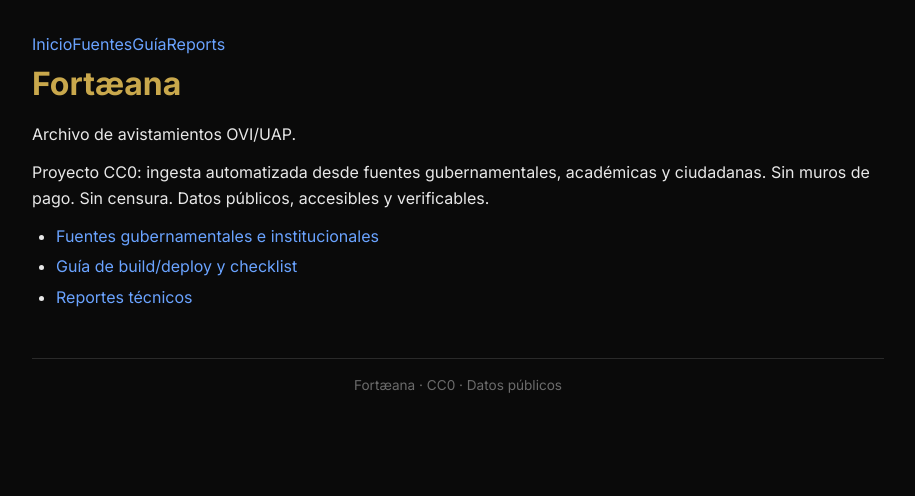
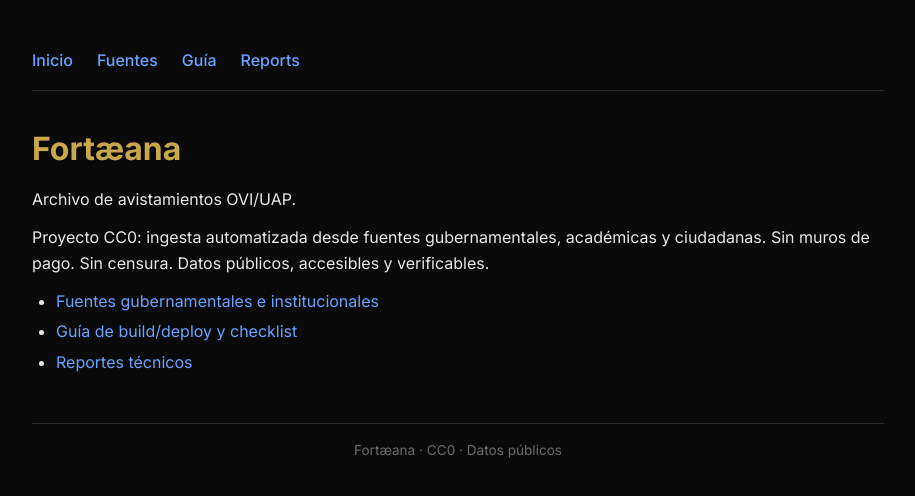
Before and after one commit to fortaena/fortaena, a Next.js app: page / in a window 1280 px wide. Shown: the top 496 px of the page, without its empty margins (182-1097 px from the left). Built offline with nearby package versions, Linux system fonts and the light colour scheme.

Commit message:
feat: real content pages + dark theme CSS; site live

```diff
--- a/app/globals.css
+++ b/app/globals.css
@@ -72,6 +72,15 @@ th { background: var(--card-bg); font-weight: 600; }
   margin: 1.5rem 0;
 }
 
+nav {
+  display: flex;
+  gap: 1.5rem;
+  padding: 1rem 0;
+  border-bottom: 1px solid var(--border);
+  margin-bottom: 2rem;
+}
+nav a { font-weight: 500; }
+
 footer {
   margin-top: 3rem;
   padding-top: 1rem;
```
